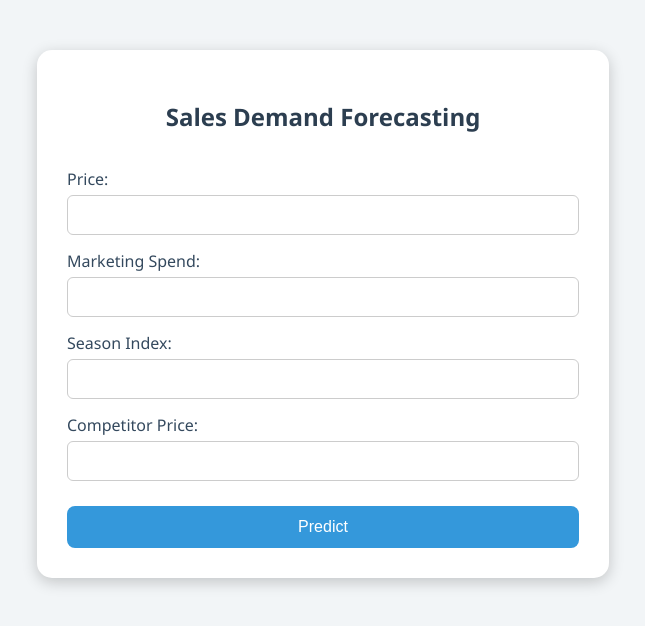
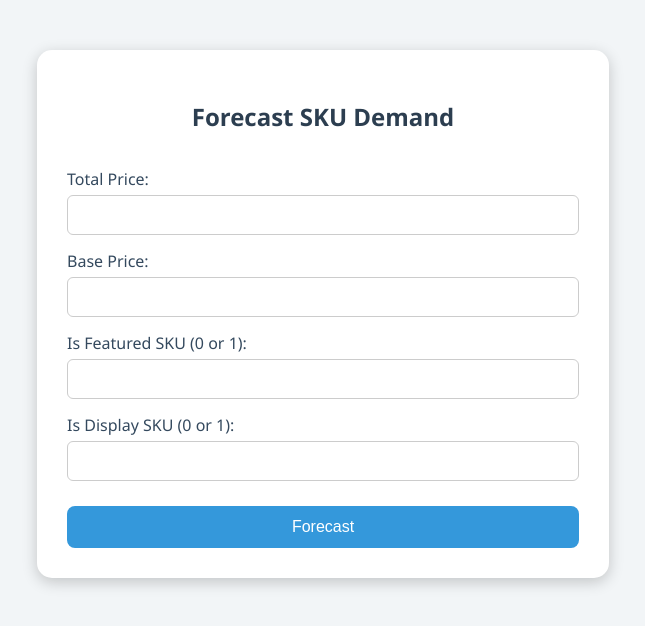
Before and after one commit to Mayukh-Jain/Estimating-stock-keeping-units-using-ml, a Flask app: page / in a window 1280 px wide. Shown: the top 626 px of the page, without its empty margins (317-962 px from the left). Run offline with Flask 3, Linux system fonts and the light colour scheme; parts of the project's set-up code (start-up, migrations or seed data) failed here and were passed over.

Commit message:
Updated flask

```diff
--- a/Templates/index.html
+++ b/Templates/index.html
@@ -1,26 +1,26 @@
 <!DOCTYPE html>
 <html>
 <head>
-    <title>Sales Demand Forecasting</title>
+    <title>SKU Demand Forecast</title>
     <link rel="stylesheet" href="{{ url_for('static', filename='style.css') }}">
 </head>
 <body>
     <div class="container">
-        <h2>Sales Demand Forecasting</h2>
+        <h2>Forecast SKU Demand</h2>
         <form action="/predict" method="POST">
-            <label>Price:</label>
-            <input type="number" name="price" step="any" required>
+            <label>Total Price:</label>
+            <input type="number" name="total_price" step="any" required>
 
-            <label>Marketing Spend:</label>
-            <input type="number" name="marketing_spend" step="any" required>
+            <label>Base Price:</label>
+            <input type="number" name="base_price" step="any" required>
 
-            <label>Season Index:</label>
-            <input type="number" name="season_index" step="any" required>
+            <label>Is Featured SKU (0 or 1):</label>
+            <input type="number" name="is_featured_sku" min="0" max="1" required>
 
-            <label>Competitor Price:</label>
-            <input type="number" name="competitor_price" step="any" required>
+            <label>Is Display SKU (0 or 1):</label>
+            <input type="number" name="is_display_sku" min="0" max="1" required>
 
-            <input type="submit" value="Predict">
+            <input type="submit" value="Forecast">
         </form>
     </div>
 </body>
--- a/app.py
+++ b/app.py
@@ -1,13 +1,13 @@
 import numpy as np
 import pickle
 from flask import Flask, request, render_template
+
+
 import os
 os.chdir(os.path.dirname(os.path.abspath(__file__)))
 
-# Create Flask app
 app = Flask(__name__)
 
-# Load trained model
 model = pickle.load(open("sales_demand_forecasting.pkl", "rb"))
 
 @app.route('/')
@@ -17,12 +17,15 @@ def home():
 @app.route('/predict', methods=['POST'])
 def predict():
     try:
-        input_features = [float(x) for x in request.form.values()]
+        total_price = float(request.form['total_price'])
+        base_price = float(request.form['base_price'])
+        is_featured = float(request.form['is_featured_sku'])
+        is_display = float(request.form['is_display_sku'])
 
-        final_features = [np.array(input_features)]
-        prediction = model.predict(final_features)
-        output = 'Fraudulent Claim' if prediction[0] == 1 else 'Genuine Claim'
-        return render_template('result.html', prediction_text=output)
+        input_data = np.array([[total_price, base_price, is_featured, is_display]])
+        prediction = model.predict(input_data)
+
+        return render_template('result.html', prediction_text=f"Forecasted Demand: {round(prediction[0], 2)} units")
     except Exception as e:
         return render_template('result.html', prediction_text=f"Error: {str(e)}")
 
```
